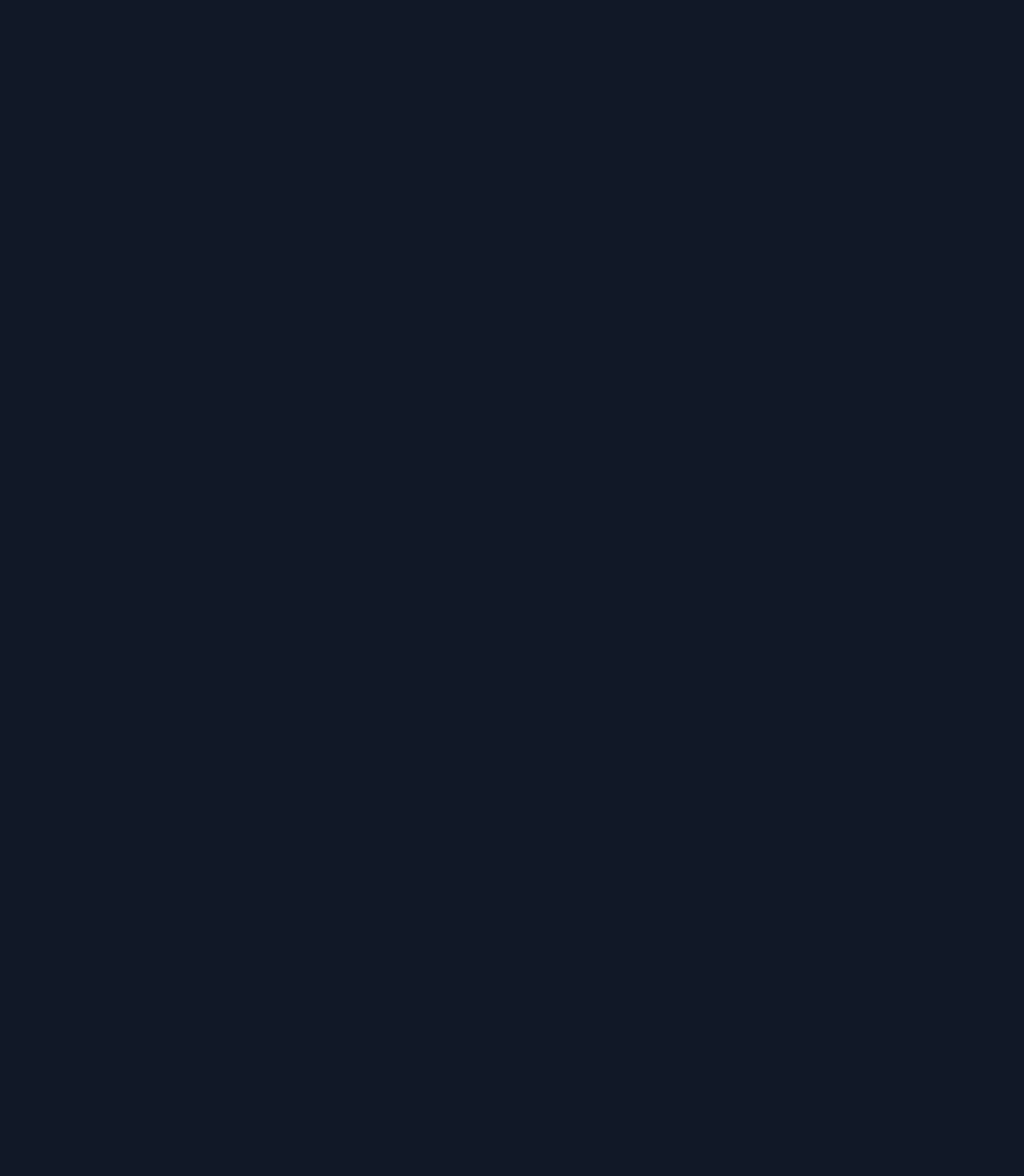
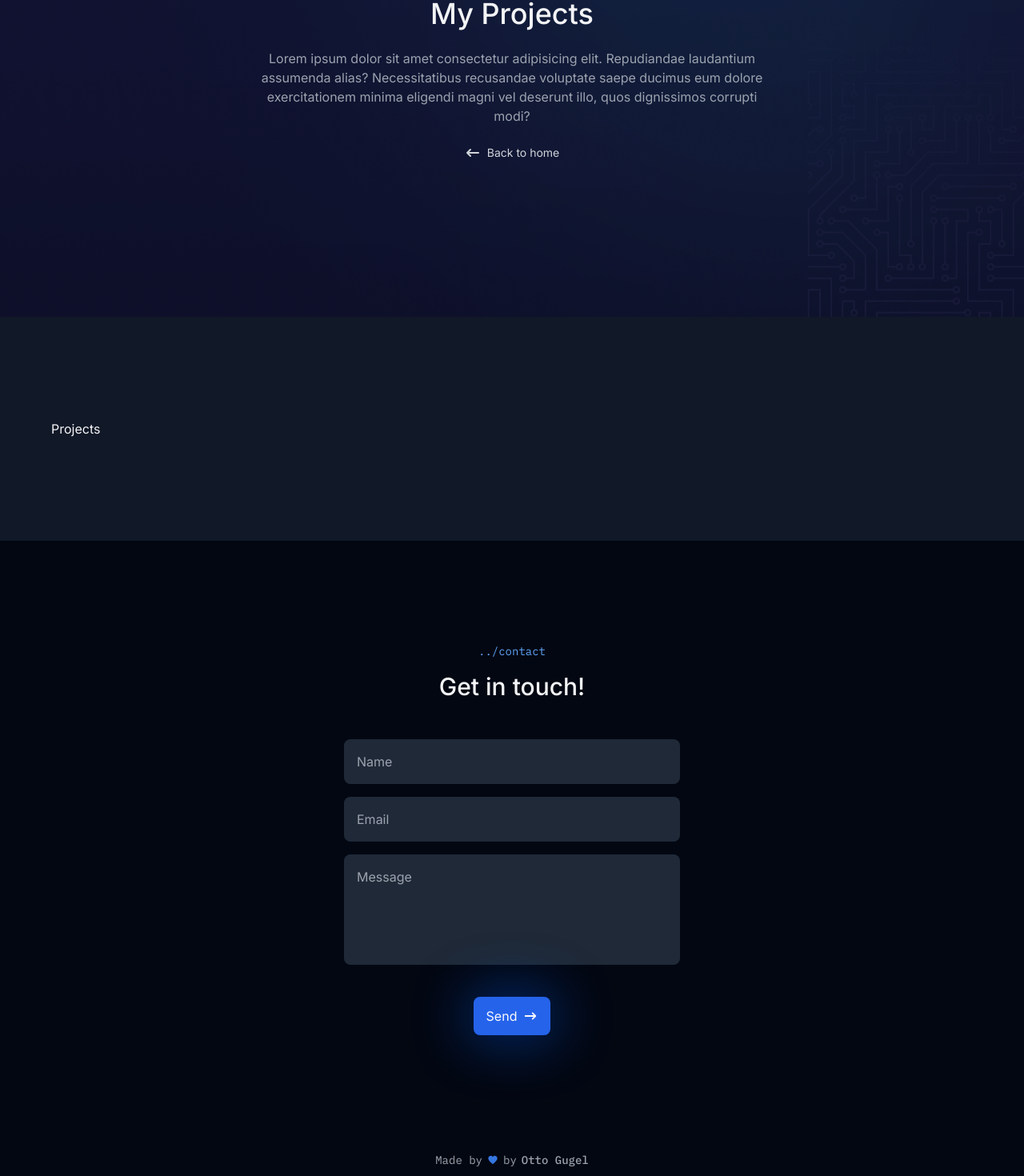
Before and after one commit to ottogugel/portfolio, a Next.js app: page /projects in a window 1280 px wide. Shown: the part 234-1704 px from the top of the page at 80% size. Before the commit the page ends 800 px from the top, so only its background shows below. Built offline with nearby package versions, Linux system fonts and the light colour scheme.

Commit message:
Aula 06 - Parte 2

```diff
--- a/app/components/footer/index.tsx
+++ b/app/components/footer/index.tsx
@@ -4,7 +4,7 @@ export const Footer = () => {
     <footer className="h-14 w-full flex items-center justify-center bg-gray-950">
       <span className="flex items-center gap-1.5 text-xs sm:text-sm font-mono text-gray-400">
         Made by
-        <IoMdHeart className="text-blue-500" />
+        <IoMdHeart className="text-blue-500 animate-pulse " />
         by
         <strong className="font-medium">Otto Gugel</strong>
       </span>
--- /dev/null
+++ b/app/components/pages/projects/page-introduction/index.tsx
@@ -0,0 +1,20 @@
+import { Link } from "@/app/components/link"
+import { SectionTitle } from "../../home/section-title"
+import { HiArrowNarrowLeft } from "react-icons/hi"
+
+export const PageIntroduction = () => {
+  return (
+    <section className="w-full h-[450px] lg:h-[630px] bg-hero-image bg-cover bg-center bg-no-repeat flex flex-col items-center justify-center px-2">
+      <SectionTitle subtitle="projects" title="My Projects" className="text-center items-center [&>h3]:text-4xl "/>
+      <div className="flex flex-col items-center">
+        <p className="text-gray-400 text-center max-w-[640px] my-6 text-sm sm:text-base">
+          Lorem ipsum dolor sit amet consectetur adipisicing elit. Repudiandae laudantium assumenda alias? Necessitatibus recusandae voluptate saepe ducimus eum dolore exercitationem minima eligendi magni vel deserunt illo, quos dignissimos corrupti modi?
+        </p>
+        <Link href='/'>
+        <HiArrowNarrowLeft size={20} />
+        Back to home
+        </Link>
+      </div>
+    </section>
+  )
+}
--- /dev/null
+++ b/app/components/pages/projects/projects-list/index.tsx
@@ -0,0 +1,7 @@
+export const ProjectsList = () => {
+  return (
+    <section className="container py-32">
+      Projects
+    </section>
+  )
+}
--- a/app/layout.tsx
+++ b/app/layout.tsx
@@ -2,6 +2,8 @@ import { Inter, IBM_Plex_Mono } from 'next/font/google'
 import './globals.css'
 import { ReactNode } from 'react'
 import { Header } from './components/header'
+import { ContactForm } from './components/contact-form'
+import { Footer } from './components/footer'
 
 const inter = Inter({
   variable: '--font-inter',
@@ -20,6 +22,8 @@ export default function RootLayout({ children }: { children: ReactNode }) {
       <body>
         <Header />
         {children}
+        <ContactForm />
+        <Footer />
       </body>
     </html>
   );
--- a/app/page.tsx
+++ b/app/page.tsx
@@ -1,5 +1,3 @@
-import { ContactForm } from "./components/contact-form";
-import { Footer } from "./components/footer";
 import { HeroSection } from "./components/pages/home/hero-section";
 import { HighlightedProjects } from "./components/pages/home/hightlighted-projects";
 import { KnowTechs } from "./components/pages/home/known-techs";
@@ -12,8 +10,6 @@ export default async function Home() {
       <KnowTechs />
       <HighlightedProjects />
       <WorkExperience />
-      <ContactForm />
-      <Footer />
     </>
   )
 }
--- a/app/projects/page.tsx
+++ b/app/projects/page.tsx
@@ -1,7 +1,11 @@
+import { PageIntroduction } from "../components/pages/projects/page-introduction";
+import { ProjectsList } from "../components/pages/projects/projects-list";
+
 export default function Projects() {
   return (
     <>
-    <h1>Projects</h1>
+    <PageIntroduction />
+    <ProjectsList />
     </>
   )
 }
```
